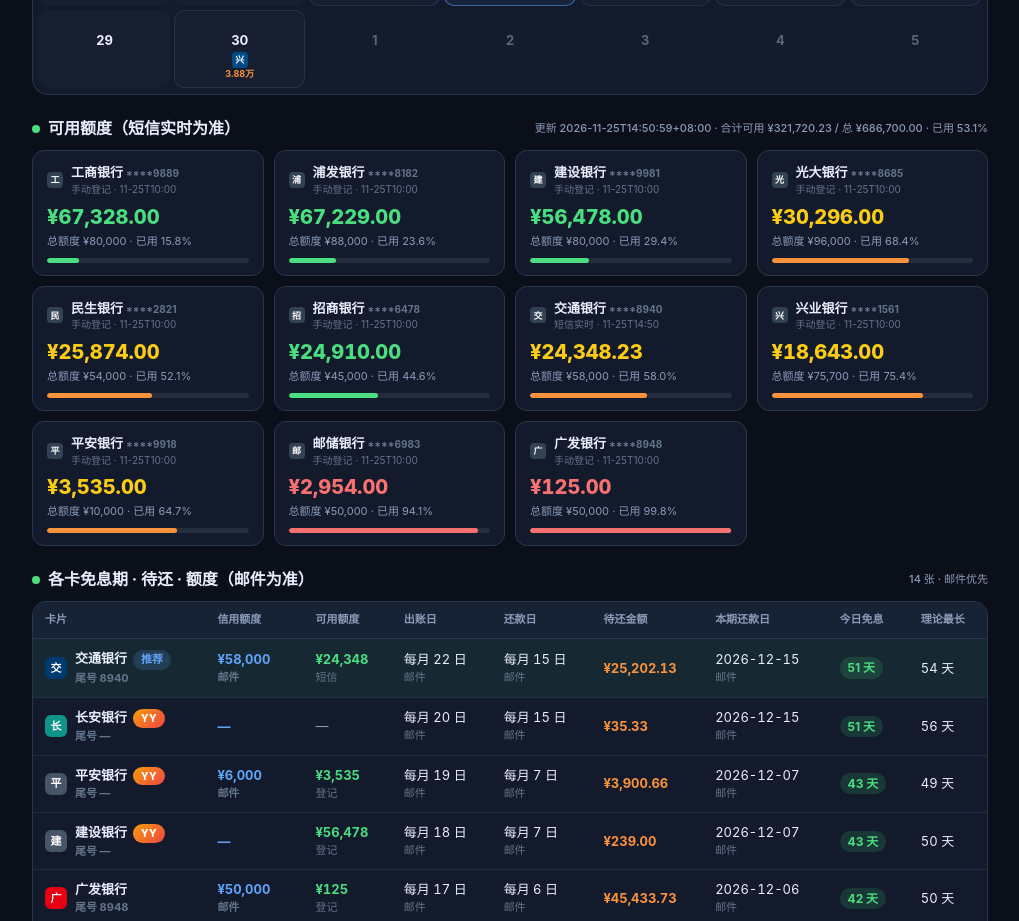
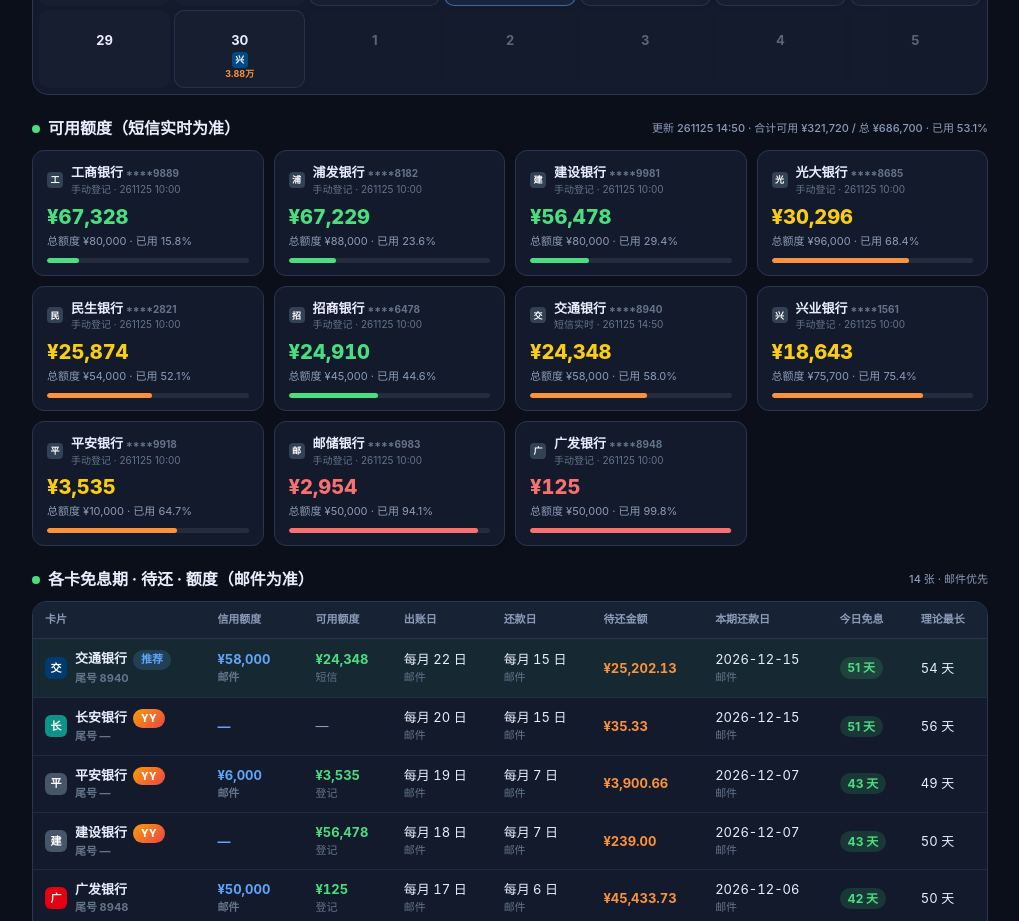
Before and after one commit to vrbtc/credit-card-planner, a plain HTML site: page index.html in a window 1280 px wide. Shown: the part 1024-1945 px from the top of the page, without its empty margins (130-1149 px from the left). Drawn offline with Linux system fonts and the light colour scheme.

Commit message:
style: 可用额度时间格式 261125 14:50 + 金额整数显示

```diff
--- a/index.html
+++ b/index.html
@@ -450,9 +450,9 @@ tr.best { background: rgba(74,222,128,.07); }
     });
     const totalAvail = limitsDoc.cards.reduce(function (s, x) { return s + Number(x.available_limit || 0); }, 0);
     const totalLimit = limitsDoc.cards.reduce(function (s, x) { return s + Number(x.total_limit || 0); }, 0);
-    hint.textContent = "更新 " + (limitsDoc.updated_at || "—") +
-      " · 合计可用 " + fmtMoney(totalAvail) +
-      (totalLimit > 0 ? " / 总 " + fmtMoney(totalLimit) + " · 已用 " + ((1 - totalAvail / totalLimit) * 100).toFixed(1) + "%" : "");
+    hint.textContent = "更新 " + fmtStamp(limitsDoc.updated_at) +
+      " · 合计可用 " + fmtMoney0(totalAvail) +
+      (totalLimit > 0 ? " / 总 " + fmtMoney0(totalLimit) + " · 已用 " + ((1 - totalAvail / totalLimit) * 100).toFixed(1) + "%" : "");
 
     wrap.innerHTML = sorted.map(function (x) {
       const avail = Number(x.available_limit || 0);
@@ -461,13 +461,13 @@ tr.best { background: rgba(74,222,128,.07); }
       const valCls = usedPct == null ? "" : usedPct >= 80 ? " red" : usedPct >= 50 ? " yellow" : "";
       const barCol = usedPct == null ? "var(--blue)" : usedPct >= 80 ? "var(--red)" : usedPct >= 50 ? "var(--orange)" : "var(--green)";
       const srcLabel = x.source === "sms" ? "短信实时" : "手动登记";
-      const tsShort = x.event_ts ? String(x.event_ts).slice(5, 16) : "";
+      const tsShort = x.event_ts ? fmtStamp(x.event_ts) : "";
       return '<div class="limit-card">' +
         '<div class="lc-head">' + icoGeneric(x.bank, "#334155") +
           '<div><div class="lc-name">' + esc(x.bank) +
             (x.last4 ? ' <span class="lc-sub">****' + esc(x.last4) + "</span>" : "") + "</div>" +
             '<div class="lc-sub">' + srcLabel + (tsShort ? " · " + esc(tsShort) : "") + "</div></div></div>" +
-        '<div class="lc-avail' + valCls + '">' + fmtMoney(avail) + "</div>" +
+        '<div class="lc-avail' + valCls + '">' + fmtMoney0(avail) + "</div>" +
         (tot > 0 ? '<div class="lc-total">总额度 ' + fmtLimit(tot) + " · 已用 " +
           (usedPct != null ? usedPct.toFixed(1) + "%" : "—") + "</div>" : "") +
         (usedPct != null ? '<div class="usage-bar"><i style="width:' + usedPct + "%;background:" + barCol + '"></i></div>' : "") +
@@ -761,6 +761,15 @@ tr.best { background: rgba(74,222,128,.07); }
     if (n == null || n === "" || Number(n) <= 0) return "—";
     return "¥" + Number(n).toLocaleString("zh-CN", { maximumFractionDigits: 0 });
   }
+  /** 可用额度专用：整数无小数（2026-11-25 用户要求） */
+  function fmtMoney0(n) {
+    return "¥" + Math.round(Number(n || 0)).toLocaleString("zh-CN");
+  }
+  /** ISO 时间 → 「261125 14:50」（默认北京时间，不显示时区） */
+  function fmtStamp(s) {
+    const m = String(s || "").match(/^(\d{4})-(\d{2})-(\d{2})T(\d{2}):(\d{2})/);
+    return m ? m[1].slice(2) + m[2] + m[3] + " " + m[4] + ":" + m[5] : (s || "—");
+  }
 
   // ---- 免息 ----
   function calcCardCore(card, asOf) {
```
